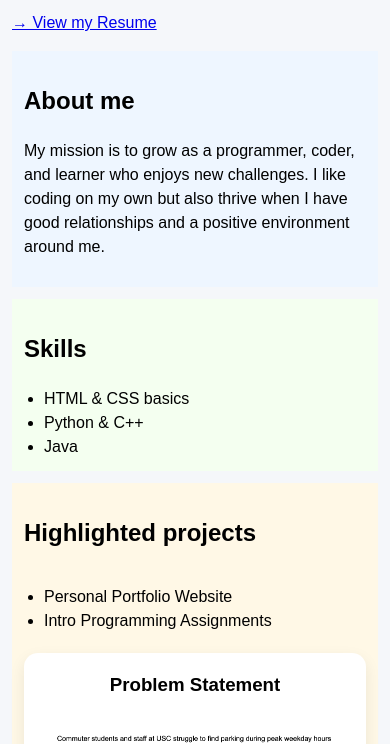
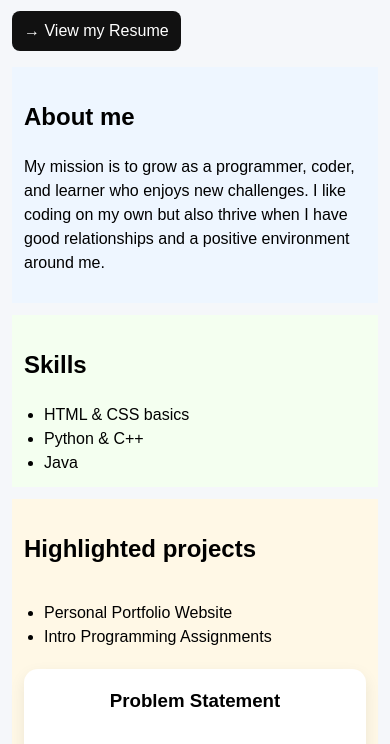
Before and after one commit to husberkam/husberkam.github.io, a plain HTML site: page index.html in a window 390 px wide. Shown: the part 70-814 px from the top of the page. Drawn offline with Linux system fonts and the light colour scheme.

Commit message:
Update styles.css

```diff
--- a/styles.css
+++ b/styles.css
@@ -69,4 +69,8 @@ a:focus {
 
 @media (max-width: 480px) {
   body { padding: 12px; }
+
+.top-links a { display:inline-block; padding:8px 12px; border-radius:8px; text-decoration:none; background:#111; color:#fff; }
+.top-links a:hover { opacity:.9; }
+
 }
```
